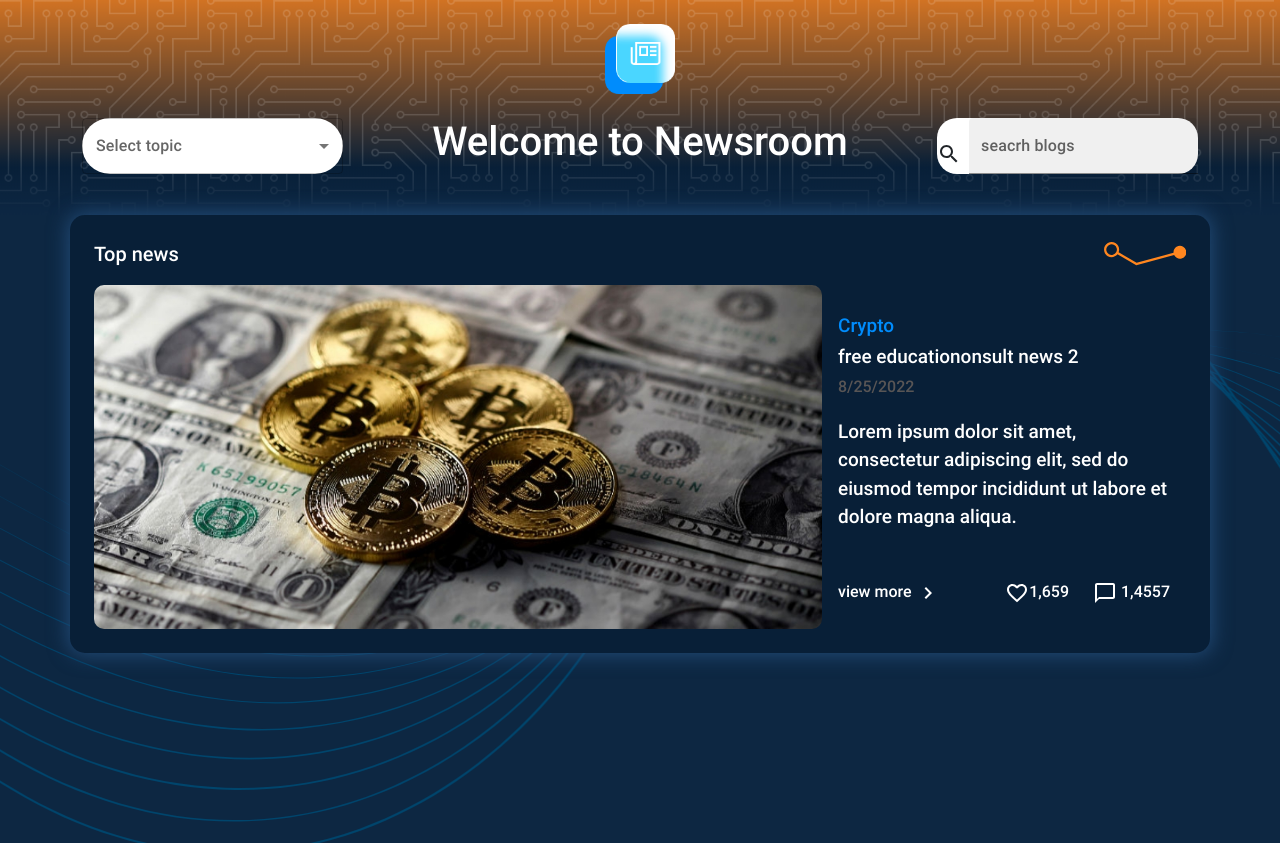
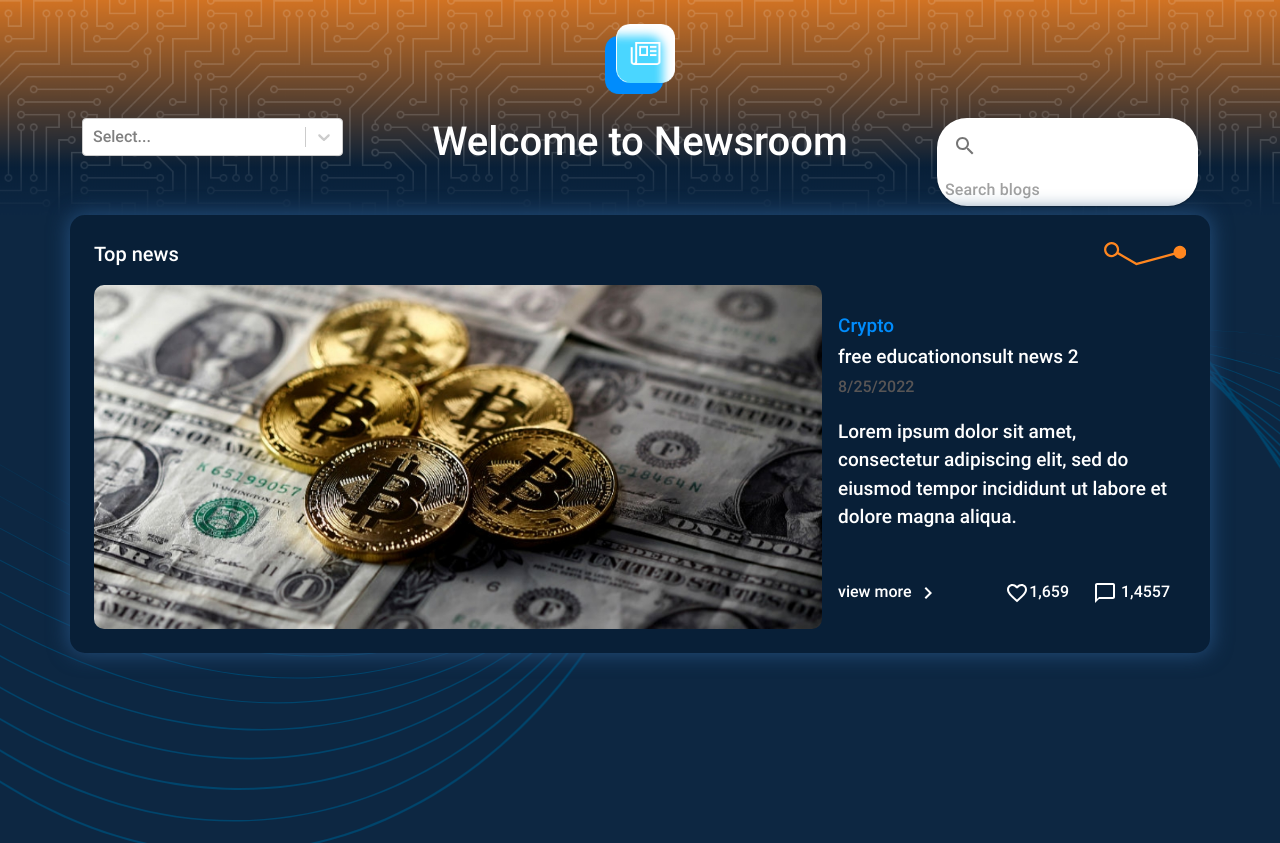
Before and after one commit to abbasEbadian/canada, a React (Vite) app: page /Blog in a window 1280 px wide. Shown: the top 843 px of the page. Built offline with nearby package versions, Linux system fonts and the light colour scheme.

Commit message:
fix selectbox - searchbox

```diff
--- a/package.json
+++ b/package.json
@@ -17,6 +17,7 @@
     "react": "^18.0.0",
     "react-dom": "^18.0.0",
     "react-router-dom": "^6.3.0",
+    "react-select": "^5.4.0",
     "swiper": "^8.3.2"
   },
   "devDependencies": {
--- /dev/null
+++ b/src/components/SelectBox.jsx
@@ -0,0 +1,20 @@
+import React, { useState } from 'react';
+import Select from 'react-select';
+
+const options = [
+    { value: 'chocolate', label: 'Chocolate' },
+    { value: 'strawberry', label: 'Strawberry' },
+    { value: 'vanilla', label: 'Vanilla' },
+];
+const SelectBox = () => {
+    const [option, setOption] = useState()
+    const handleChange = (selectedOption) => {
+        setOption(selectedOption)
+    };
+    return <Select
+        value={option}
+        onChange={handleChange}
+        options={options}
+    />
+}
+export default SelectBox
--- a/src/pages/Blog.jsx
+++ b/src/pages/Blog.jsx
@@ -17,6 +17,14 @@ import topnews from '../img/blog/fgd.jpg'
 import ChevronRightIcon from '@mui/icons-material/ChevronRight';
 import FavoriteBorderIcon from '@mui/icons-material/FavoriteBorder';
 import ChatBubbleOutlineIcon from '@mui/icons-material/ChatBubbleOutline';
+import Pagination from '@mui/material/Pagination';
+import Stack from '@mui/material/Stack';
+import Paper from '@mui/material/Paper';
+import InputBase from '@mui/material/InputBase';
+import Divider from '@mui/material/Divider';
+import IconButton from '@mui/material/IconButton';
+import DirectionsIcon from '@mui/icons-material/Directions';
+import SelectBox from "../components/SelectBox"
 
 
 
@@ -119,31 +127,22 @@ function Blog() {
               </div>
             </div>
             <div className="col-3">
-              <Box sx={{ minWidth: 120, backgroundColor: "#fff", borderRadius: "30px" }}>
-                <FormControl fullWidth>
-                  <InputLabel id="demo-simple-select-label">Select topic</InputLabel>
-                  <Select
-                    labelId="demo-simple-select-label"
-                    id="demo-simple-select"
-                    value={topic}
-                    // label="Age"
-                    onChange={handleChange}
-                  >
-                    <MenuItem value={10}>Ten</MenuItem>
-                    <MenuItem value={20}>Twenty</MenuItem>
-                    <MenuItem value={30}>Thirty</MenuItem>
-                  </Select>
-                </FormControl>
-              </Box>
+            <SelectBox/>
             </div>
             <div className="col-5 text-center">
               <h1 className='text-white '>Welcome to Newsroom</h1>
             </div>
             <div className="col-3">
-              <Box sx={{ display: 'flex', alignItems: 'flex-end', borderRadius: '20px', backgroundColor: '#fff' }}>
-                <SearchIcon sx={{ mr: 1, my: 1 }} />
-                <TextField id="input-with-sx" label="seacrh blogs" variant="filled" />
-              </Box>
+              <Paper sx={{  flex: 1 , borderRadius: "30px" }}>
+
+                <IconButton type="submit" sx={{ p: '16px' }} aria-label="search">
+                  <SearchIcon />
+                </IconButton>
+                <InputBase
+                  sx={{ ml: 1, flex: 1}}
+                  placeholder="Search blogs"
+                />
+              </Paper>
             </div>
           </div>
         </div>
@@ -223,7 +222,7 @@ function Blog() {
               spaceBetween={20}
               slidesPerView={4}
               modules={[Navigation]}
-              navigation
+              // navigation
               autoplay={true}
               breakpoints={{
                 300: {
@@ -263,7 +262,11 @@ function Blog() {
                 );
               })}
             </div>
+
           </div>
+          <Stack spacing={2} sx={{ color: "#008CFC", borderRadius: "15px", marginBlock: "15px" }}>
+            <Pagination count={10} variant="outlined" shape="rounded" />
+          </Stack>
         </div>
       </section>
     </>
--- a/src/styles/blog.css
+++ b/src/styles/blog.css
@@ -84,6 +84,11 @@
     color: #fff;
 }
 
+.css-1s2u09g-control {
+    border-radius: 30px !important;
+    padding: 12px;
+}
+
 @media (max-width:767px) {
     .topNews > .d-flex {
         flex-direction: column;
```
Also changed, not shown: 1 other file (tests, documents, lock files or other folders).
